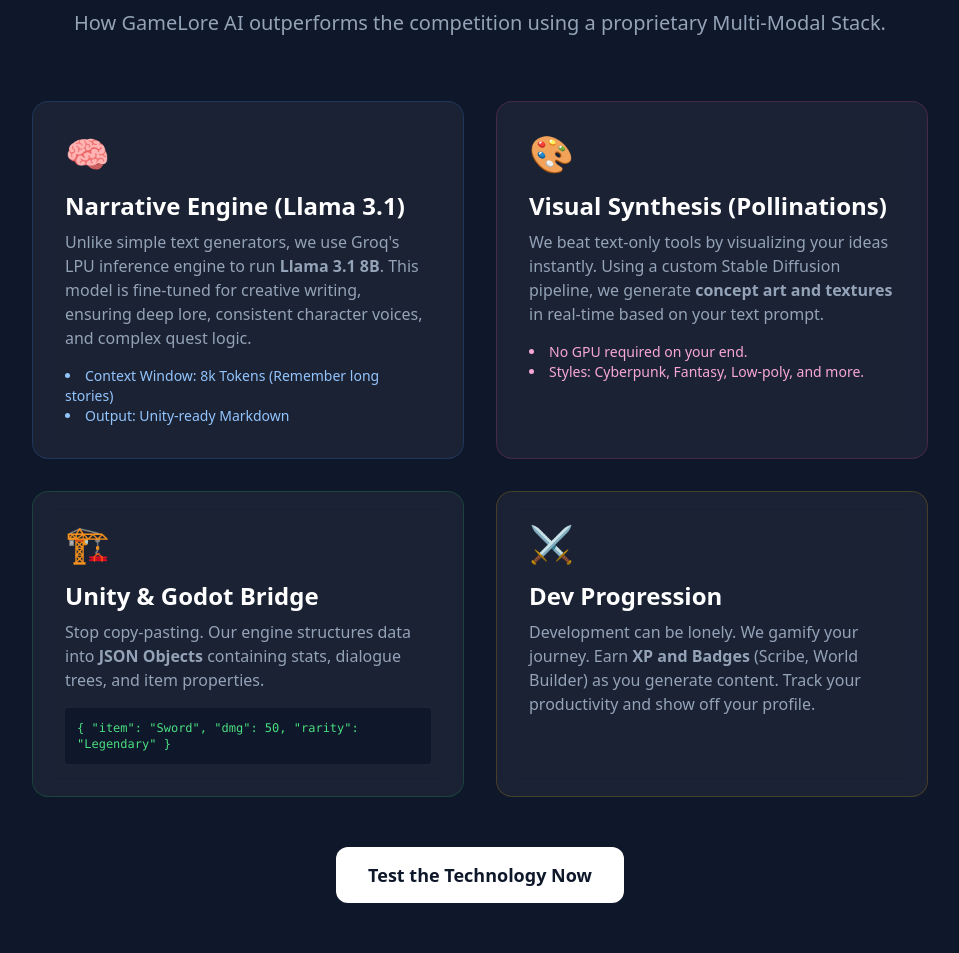
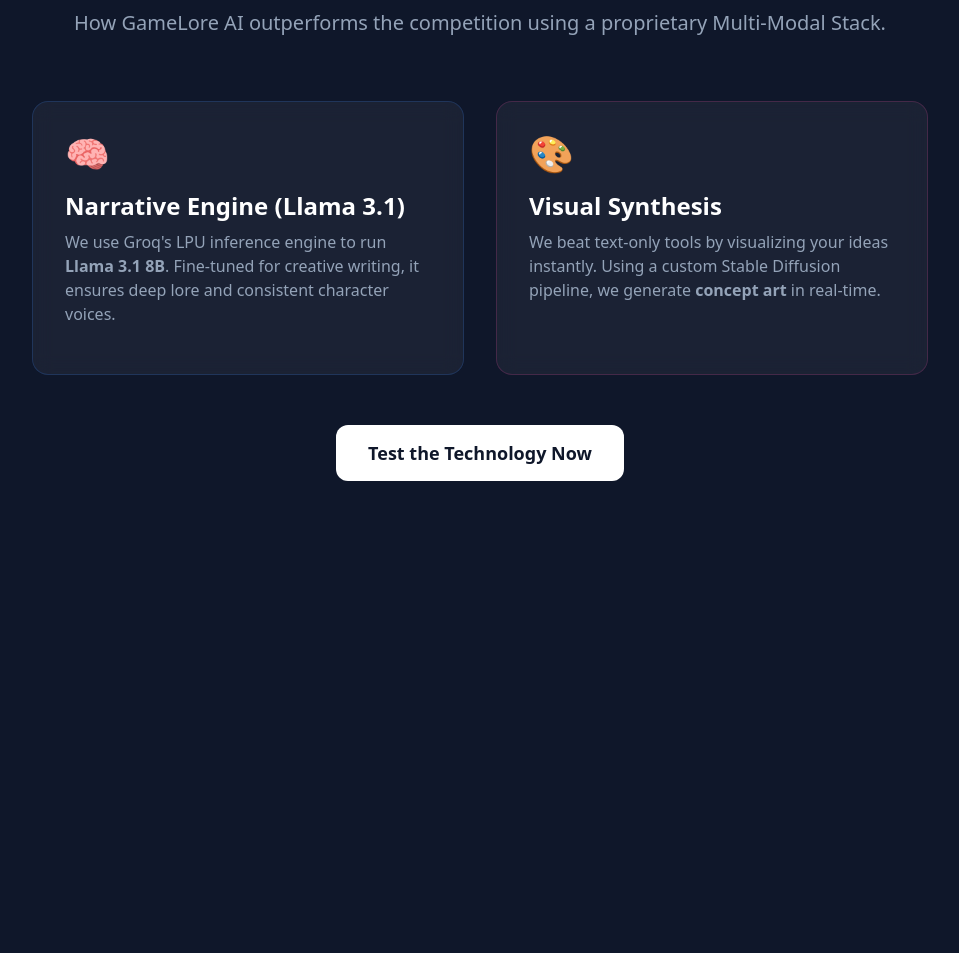
Before and after one commit to Devil-nkp/GameLore-AI, a Flask app: page /about in a window 1280 px wide. Shown: the part 189-1142 px from the top of the page, without its empty margins (160-1119 px from the left). After the commit the page ends 670 px from the top, so only its background shows below. Run offline with Flask 3, Linux system fonts and the light colour scheme; some libraries are stand-ins or nearby versions.

Commit message:
about.html
Refactor content in about.html for clarity and conciseness.

```diff
--- a/templates/about.html
+++ b/templates/about.html
@@ -1,7 +1,6 @@
 {% extends "base.html" %}
 {% block content %}
 <div class="max-w-4xl mx-auto py-10">
-
     <div class="text-center mb-16">
         <h1 class="text-5xl font-extrabold text-transparent bg-clip-text bg-gradient-to-r from-blue-400 to-purple-600 mb-4">
             Under the Hood
@@ -10,57 +9,24 @@
     </div>
 
     <div class="grid md:grid-cols-2 gap-8">
-
         <div class="glass p-8 rounded-2xl border border-blue-500/20">
             <div class="text-4xl mb-4">🧠</div>
             <h3 class="text-2xl font-bold text-white mb-2">Narrative Engine (Llama 3.1)</h3>
             <p class="text-slate-400 mb-4">
-                Unlike simple text generators, we use Groq's LPU inference engine to run
-                <strong>Llama 3.1 8B</strong>. This model is fine-tuned for creative writing,
-                ensuring deep lore, consistent character voices, and complex quest logic.
+                We use Groq's LPU inference engine to run
+                <strong>Llama 3.1 8B</strong>. Fine-tuned for creative writing, it ensures deep lore and consistent character voices.
             </p>
-            <ul class="text-sm text-blue-300 list-disc list-inside">
-                <li>Context Window: 8k Tokens (Remember long stories)</li>
-                <li>Output: Unity-ready Markdown</li>
-            </ul>
         </div>
 
         <div class="glass p-8 rounded-2xl border border-pink-500/20">
             <div class="text-4xl mb-4">🎨</div>
-            <h3 class="text-2xl font-bold text-white mb-2">Visual Synthesis (Pollinations)</h3>
+            <h3 class="text-2xl font-bold text-white mb-2">Visual Synthesis</h3>
             <p class="text-slate-400 mb-4">
                 We beat text-only tools by visualizing your ideas instantly.
                 Using a custom Stable Diffusion pipeline, we generate
-                <strong>concept art and textures</strong> in real-time based on your text prompt.
-            </p>
-            <ul class="text-sm text-pink-300 list-disc list-inside">
-                <li>No GPU required on your end.</li>
-                <li>Styles: Cyberpunk, Fantasy, Low-poly, and more.</li>
-            </ul>
-        </div>
-
-        <div class="glass p-8 rounded-2xl border border-green-500/20">
-            <div class="text-4xl mb-4">🏗️</div>
-            <h3 class="text-2xl font-bold text-white mb-2">Unity & Godot Bridge</h3>
-            <p class="text-slate-400 mb-4">
-                Stop copy-pasting. Our engine structures data into
-                <strong>JSON Objects</strong> containing stats, dialogue trees, and item properties.
-            </p>
-            <div class="bg-slate-900 p-3 rounded font-mono text-xs text-green-400">
-                { "item": "Sword", "dmg": 50, "rarity": "Legendary" }
-            </div>
-        </div>
-
-        <div class="glass p-8 rounded-2xl border border-yellow-500/20">
-            <div class="text-4xl mb-4">⚔️</div>
-            <h3 class="text-2xl font-bold text-white mb-2">Dev Progression</h3>
-            <p class="text-slate-400 mb-4">
-                Development can be lonely. We gamify your journey.
-                Earn <strong>XP and Badges</strong> (Scribe, World Builder) as you generate content.
-                Track your productivity and show off your profile.
+                <strong>concept art</strong> in real-time.
             </p>
         </div>
-
     </div>
 
     <div class="text-center mt-16">
@@ -68,6 +34,5 @@
             Test the Technology Now
         </a>
     </div>
-
 </div>
 {% endblock %}
```
